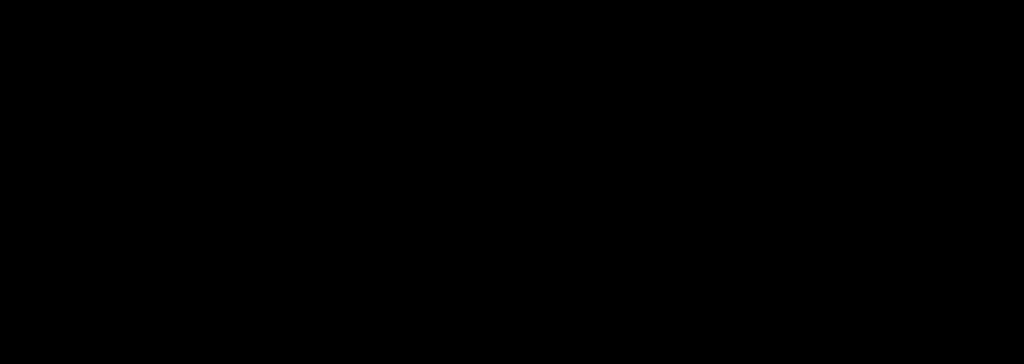
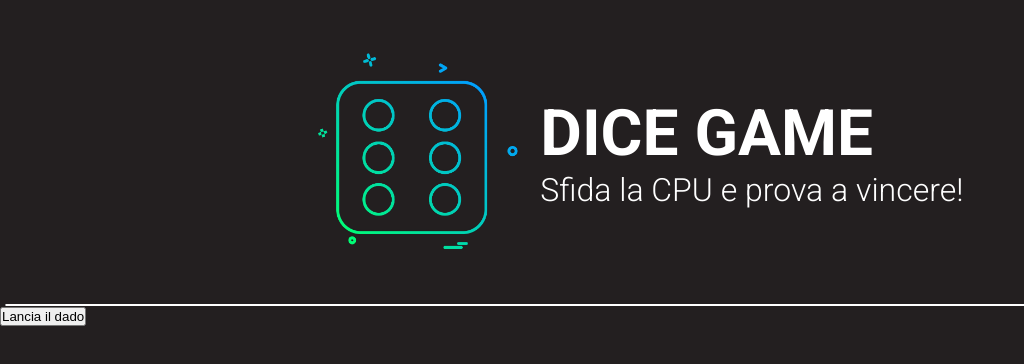
Before and after one commit to alessandro-gennaccari/js-mail-dadi, a plain HTML site: page index.html in a window 1280 px wide. Shown: the whole page, without its empty margins (0-1024 px from the left). Drawn offline with Linux system fonts and the light colour scheme.

Commit message:
add header, and script

```diff
--- a/css/style.css
+++ b/css/style.css
@@ -6,6 +6,44 @@
 
 body {
     font-family: 'Roboto', sans-serif;
-    font-size: 16px;
+    background-color: #231f20;
+}
+
+h1 {
+    text-transform: uppercase;
+    color: white;
+    font-size: 4em;
+}
+
+p {
+    color: white;
+    font-size: 2em;
+}
+
+.container {
+    max-width: 1270px;
+    margin: auto;
+}
+
+header {
+    padding: 50px 0;
+}
+
+.header-box {
+    display: flex;
+    justify-content: center;
+    align-items: center;
+}
+
+header img {
+    height: 200px;
+    margin-right: 20px;
+}
+
+main .game {
     background-color: black;
+    border: 1px solid white;
+    border-radius: 10px;
+    display: flex;
+    justify-content: space-around;
 }
--- a/index.html
+++ b/index.html
@@ -11,6 +11,43 @@
 </head>
 <body>
 
+    <header>
+        <div class="container">
+
+            <div class="header-box">
+
+                <div class="header-left">
+                    <img src="img/logo.png" alt="Logo Dice">
+                </div>
+
+                <div class="header-right">
+                    <h1>Dice game</h1>
+                    <p>Sfida la CPU e prova a vincere!</p>
+                </div>
+
+            </div>
+
+        </div>
+    </header>
+
+    <main>
+
+        <div class="container">
+
+            <div class="game">
+
+                <div class="dice-left"></div>
+                <div class="text-winenr"></div>
+                <div class="dice-right"></div>
+
+            </div>
+
+        </div>
+
+
+        <button id="dice-roll">Lancia il dado</button>
+    </main>
+
 
 
     <script src="js/script.js"></script>
--- a/js/script.js
+++ b/js/script.js
@@ -1 +1,18 @@
-alert('ciao =D')
+// Generare un numero random da 1  a 6, sia per il giocatore sia per il computer.
+// Stabilire il vincitore, in base a chi fa il punteggio più alto.
+
+var generateNumber = document.getElementById('dice-roll');
+generateNumber.addEventListener('click', function() {
+
+    var cpuNumber = Math.floor(Math.random() * 6) + 1; //Numero random generato per il Computer;
+    var playerNumber = Math.floor(Math.random() * 6) + 1; //Numero random generato per il Computer;
+    var winner = 'Wow c\'è stato un pareggio!';
+
+    if (cpuNumber > playerNumber) {
+        winner = 'Hai Perso!';
+    } else if ( cpuNumber < playerNumber) {
+        winner= 'Hai vinto!';
+    }
+
+    console.log(winner);
+});
```
Also changed, not shown: img/logo.png (added).
